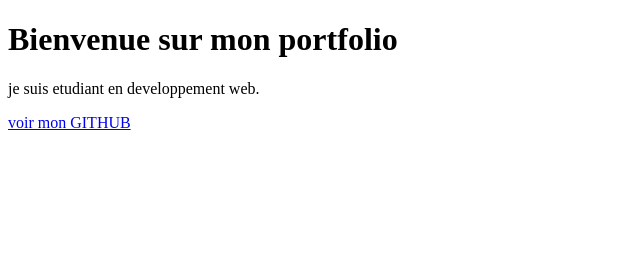
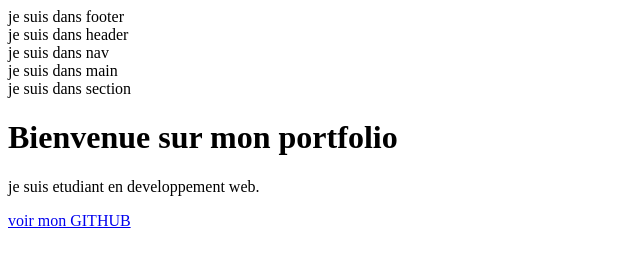
Before and after one commit to ilyassahmoudi00-lab/tp-web1, a plain HTML site: page index.html in a window 1280 px wide. Shown: the whole page, without its empty margins (0-640 px from the left). Drawn offline with Linux system fonts and the light colour scheme.

Commit message:
organisation de la place avec section

```diff
--- a/index.html
+++ b/index.html
@@ -6,6 +6,27 @@
     <title>Document</title>
 </head>
 <body>
+    <footer>
+        je suis dans footer
+    </footer>
+
+    <header>
+        je suis dans header
+    </header>
+
+    <nav>
+        je suis dans nav
+    </nav>
+
+    <main>
+        je suis dans main
+    </main>
+
+    <section>
+        je suis dans section
+    </section>
+
+
 
 </body>
 </html>
```
